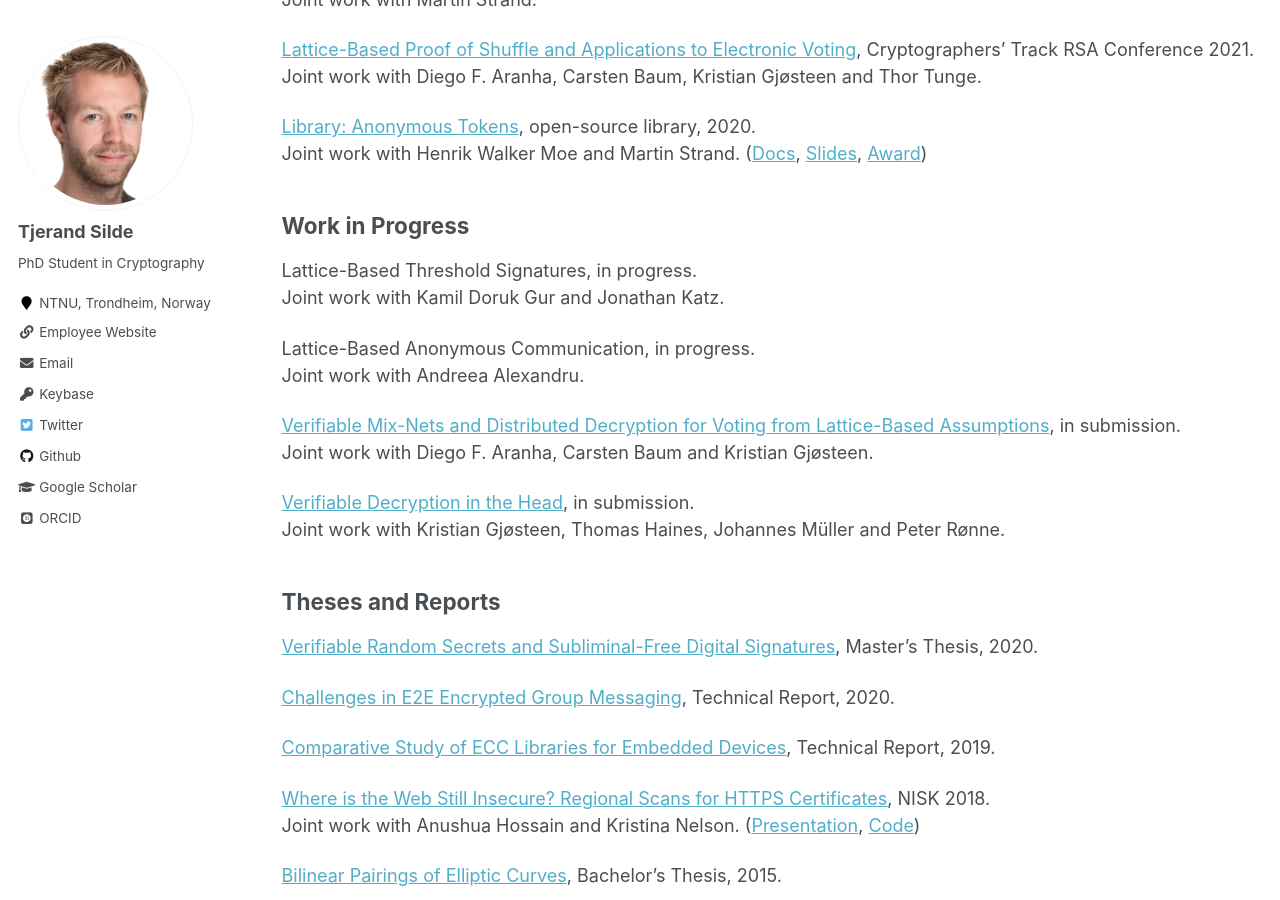
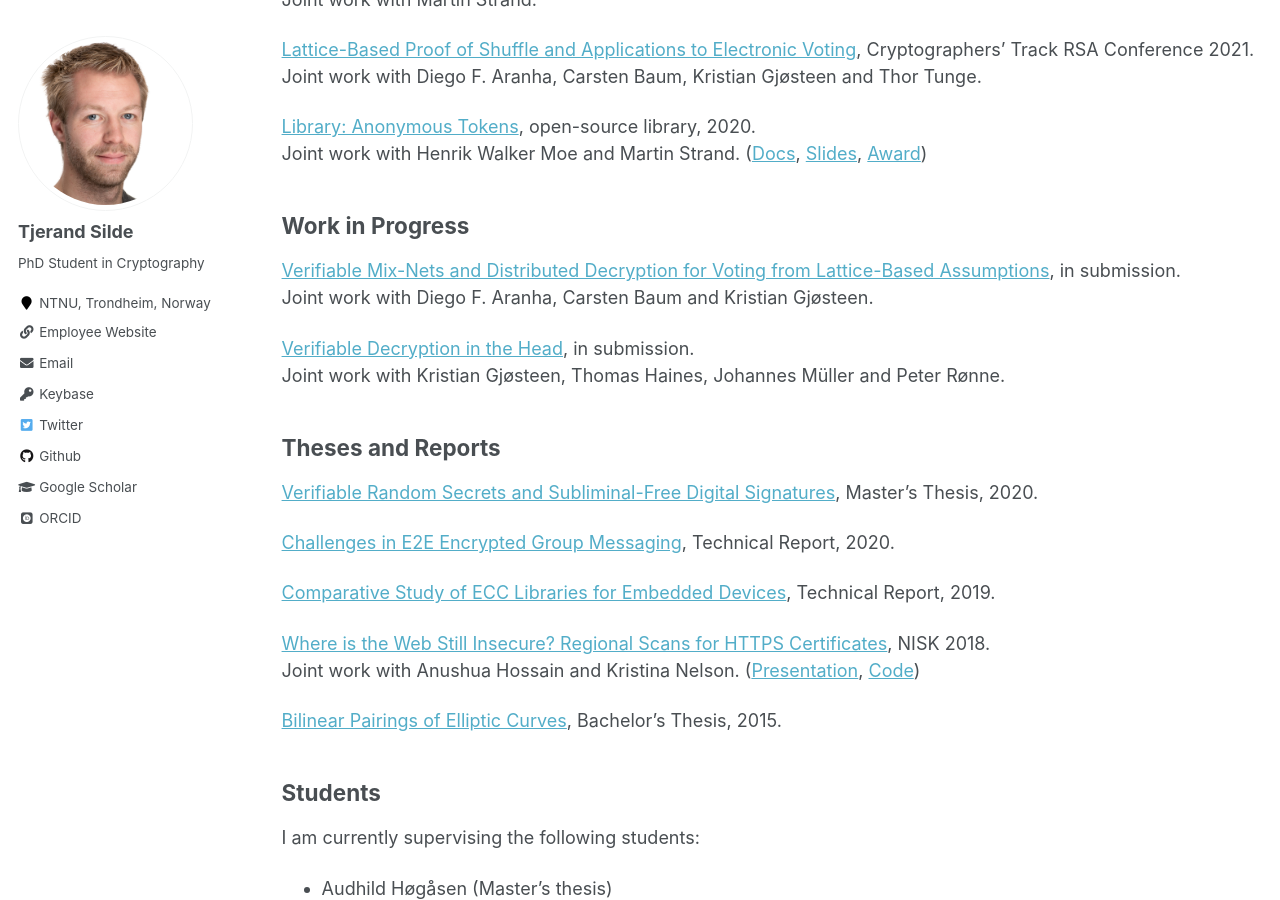
Before and after one commit to tjesi/tjesi.github.io, a Jekyll site: the page built from _pages/academic.md, in a window 1280 px wide and 900 px high, scrolled down 328 px. Built offline with Jekyll 4.4.1, drawn with Linux system fonts in a browser that asks for light colours; some web fonts are replaced.

Commit message:
Update academic.md

```diff
--- a/_pages/academic.md
+++ b/_pages/academic.md
@@ -20,12 +20,6 @@ Joint work with Henrik Walker Moe and Martin Strand. ([Docs](https://github.com/
 [Award](https://www.datatilsynet.no/aktuelt/aktuelle-nyheter-2021/pris-for-innebygd-personvern-til-anonyme-tokens))
 
 ## Work in Progress
-
-Lattice-Based Threshold Signatures, in progress.\
-Joint work with Kamil Doruk Gur and Jonathan Katz.
-
-Lattice-Based Anonymous Communication, in progress.\
-Joint work with Andreea Alexandru.
 
 [Verifiable Mix-Nets and Distributed Decryption for Voting from Lattice-Based Assumptions](https://eprint.iacr.org/2022/422.pdf), in submission.\
 Joint work with Diego F. Aranha, Carsten Baum and Kristian Gjøsteen.
```
